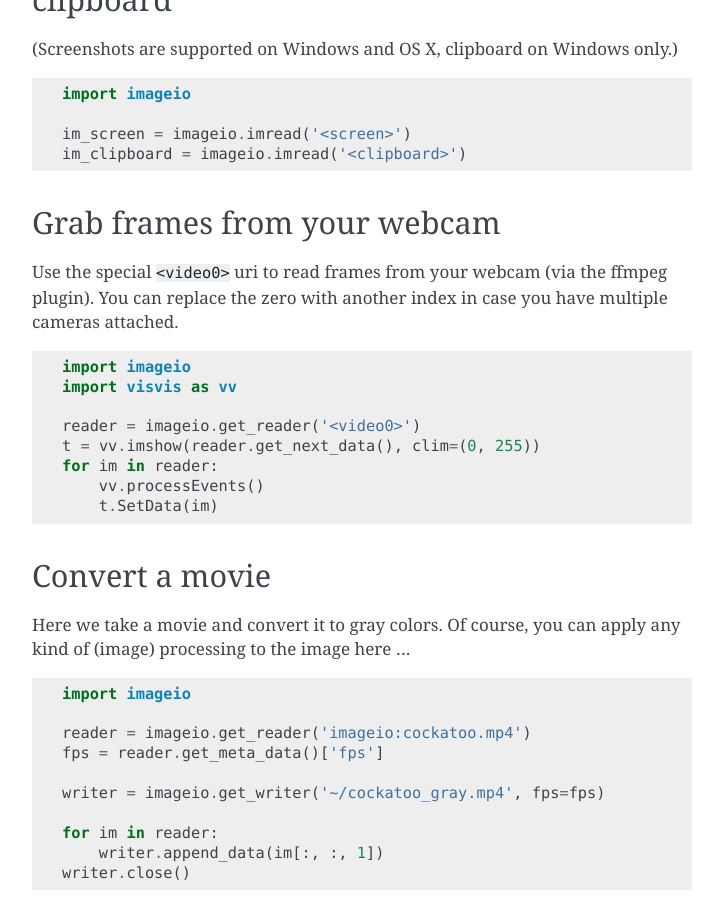
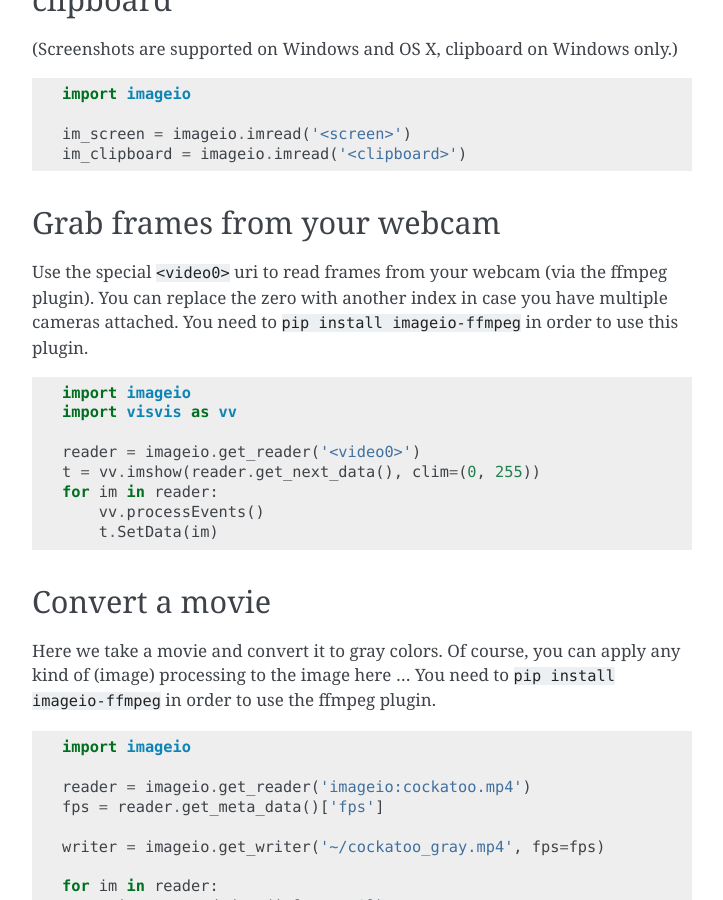
Before and after one commit to imageio/imageio, a Sphinx documentation site: the page built from docs/examples.rst, in a window 1280 px wide and 900 px high, scrolled down 1142 px. Shown: the whole window, without its empty margins (388-1111 px from the left). Built offline with Sphinx 7.4.7, drawn with Linux system fonts in a browser that asks for light colours; pages that are not in the unit, such as notebooks, are missing from menus.

Commit message:
update docs for ffmpeg

```diff
--- a/docs/envvariables.rst
+++ b/docs/envvariables.rst
@@ -12,8 +12,7 @@ for the current Python process use
   retrieve files (like libraries or sample data). Some plugins (e.g.
   freeimage and ffmpeg) will try to use the system version in this case.
 * ``IMAGEIO_FFMPEG_EXE``: Set the path to the ffmpeg executable. Set
-  to simply "ffmpeg" to use your system ffmpeg executable. If not given,
-  will prompt the user to download the ffmpeg exe that imageio provides.
+  to simply "ffmpeg" to use your system ffmpeg executable.
 * ``IMAGEIO_AVBIN_LIB``: Set the path to the avbin library. If not given,
   will prompt the user to download the avbin library that imageio provides.
 * ``IMAGEIO_FREEIMAGE_LIB``: Set the path to the freeimage library. If
--- a/docs/examples.rst
+++ b/docs/examples.rst
@@ -71,7 +71,8 @@ Grab frames from your webcam
 
 Use the special ``<video0>`` uri to read frames from your webcam (via
 the ffmpeg plugin). You can replace the zero with another index in case
-you have multiple cameras attached.
+you have multiple cameras attached. You need to ``pip install imageio-ffmpeg``
+in order to use this plugin.
 
 .. code-block:: python
 
@@ -90,6 +91,7 @@ Convert a movie
 
 Here we take a movie and convert it to gray colors. Of course, you
 can apply any kind of (image) processing to the image here ...
+You need to ``pip install imageio-ffmpeg`` in order to use the ffmpeg plugin.
 
 .. code-block:: python
 
--- a/docs/installation.rst
+++ b/docs/installation.rst
@@ -5,7 +5,7 @@ Imageio is written in pure Python, so installation is easy.
 Imageio works on Python `2.7 <drop27.html>`_ and 3.4+. It also works on Pypy.
 Imageio depends on Numpy and Pillow. For some formats, imageio needs
 additional libraries/executables (e.g. ffmpeg), which imageio helps you
-download and store in a folder in your application data.
+to download/install.
 
 To install imageio, use one of the following methods:
 
```
